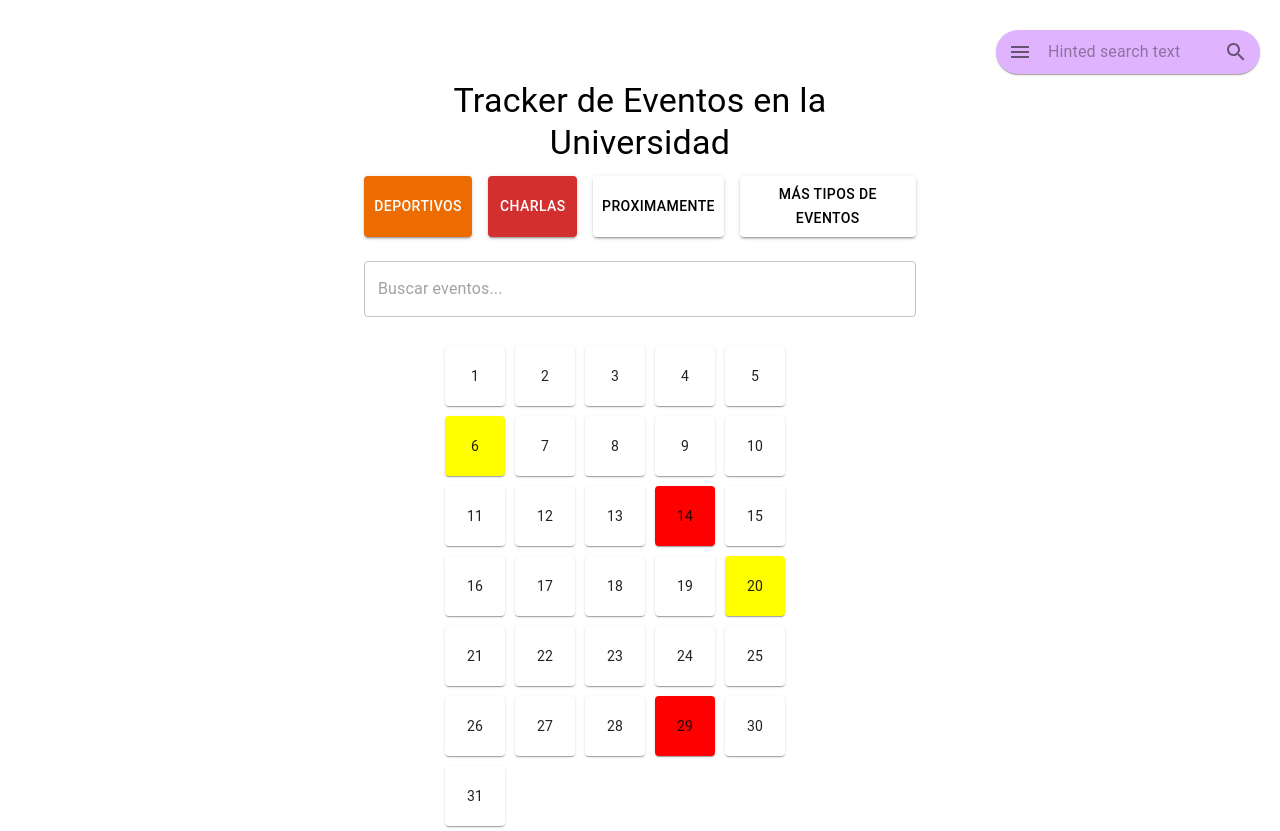
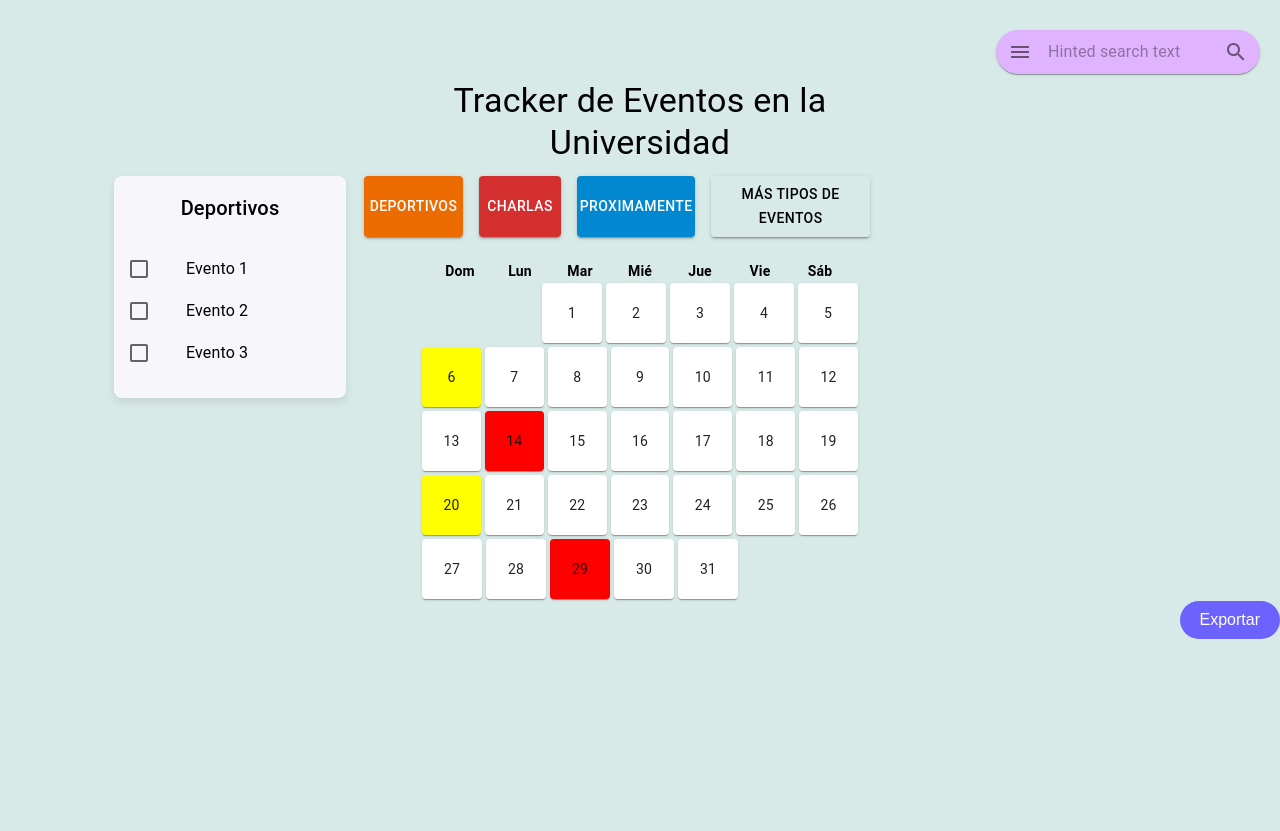
Before and after one commit to Kodamonkey/tracker-universitario, a React (Create React App) app: page / in a window 1280 px wide. Both pictures are taken after a click on the button "DEPORTIVOS". After the commit the page ends 800 px from the top, so only its background shows below. Built offline with nearby package versions, Linux system fonts and the light colour scheme.

Commit message:
Componentes Calendario y Exportar

```diff
--- a/package.json
+++ b/package.json
@@ -14,6 +14,7 @@
     "react": "^18.3.1",
     "react-dom": "^18.3.1",
     "react-scripts": "5.0.1",
+    "tracker-eventos-universidad": "file:",
     "web-vitals": "^2.1.4"
   },
   "scripts": {
--- a/src/App.js
+++ b/src/App.js
@@ -1,8 +1,9 @@
-import React, { useState } from 'react';
-import Navbar from './components/Navbar'; // Asegúrate de que la ruta sea correcta
-import FiltroEventos from './components/FiltroEventos';
-import CalendarioEventos from './components/CalendarioEventos';
-import { Container, Typography, TextField } from '@mui/material';
+import React, { useState } from "react";
+import Navbar from "./components/Navbar"; // Asegúrate de que la ruta sea correcta
+import FiltroEventos from "./components/FiltroEventos";
+import CalendarioEventos from "./components/CalendarioEventos";
+import { Container, Typography, TextField } from "@mui/material";
+import Exportar from "./components/Exportar";
 
 function App() {
   const [filter, setFilter] = useState(null);
@@ -14,20 +15,14 @@ function App() {
   return (
     <div>
       <Navbar /> {/* Navbar siempre visible en la esquina superior derecha */}
-
-      <Container maxWidth="sm" sx={{ textAlign: 'center', marginTop: 10 }}>
+      <Container maxWidth="sm" sx={{ textAlign: "center", marginTop: 10 }}>
         <Typography variant="h4" gutterBottom>
           Tracker de Eventos en la Universidad
         </Typography>
         <FiltroEventos onFilterChange={handleFilterChange} />
-        <TextField
-          variant="outlined"
-          placeholder="Buscar eventos..."
-          fullWidth
-          sx={{ marginBottom: 3 }}
-        />
         <CalendarioEventos events={[]} filter={filter} />
       </Container>
+      <Exportar></Exportar>
     </div>
   );
 }
--- a/src/components/CalendarioEventos.jsx
+++ b/src/components/CalendarioEventos.jsx
@@ -1,9 +1,11 @@
 import React from "react";
 import { Paper, Typography } from "@mui/material";
-//import { format } from "date-fns";
 
 const CalendarioEventos = ({ events }) => {
-  // Para el prototipo, simulemos algunos eventos de ejemplo
+  // Definición de días de la semana
+  const diasDeLaSemana = ["Dom", "Lun", "Mar", "Mié", "Jue", "Vie", "Sáb"];
+
+  // Simulación de eventos
   const diasConEventos = {
     "2023-08-06": "Deportivos",
     "2023-08-14": "Charlas",
@@ -11,9 +13,22 @@ const CalendarioEventos = ({ events }) => {
     "2023-08-29": "Charlas",
   };
 
+  // Generar las celdas del calendario en una estructura de semanas
   const renderCalendar = () => {
-    return Array.from({ length: 31 }, (_, i) => {
-      const day = i + 1;
+    const totalDias = 31;
+    const calendario = [];
+    let semana = [];
+
+    // Llenar la primera semana con días vacíos si el mes no empieza en domingo
+    const primerDiaDeLaSemana = 2; // Cambia este número según el día en que inicia el mes (0 = Domingo, 1 = Lunes, etc.)
+    for (let i = 0; i < primerDiaDeLaSemana; i++) {
+      semana.push(
+        <div key={`empty-${i}`} style={{ width: "60px", height: "60px" }}></div>
+      );
+    }
+
+    // Llenar el resto del mes
+    for (let day = 1; day <= totalDias; day++) {
       const dateKey = `2023-08-${String(day).padStart(2, "0")}`;
       const eventType = diasConEventos[dateKey];
 
@@ -21,7 +36,7 @@ const CalendarioEventos = ({ events }) => {
       if (eventType === "Deportivos") bgColor = "yellow";
       if (eventType === "Charlas") bgColor = "red";
 
-      return (
+      semana.push(
         <Paper
           key={day}
           sx={{
@@ -31,24 +46,57 @@ const CalendarioEventos = ({ events }) => {
             display: "flex",
             alignItems: "center",
             justifyContent: "center",
-            margin: "5px",
+            margin: "2px",
           }}
         >
           <Typography variant="body2">{day}</Typography>
         </Paper>
       );
-    });
+
+      // Cada 7 días, agregar la semana al calendario y reiniciar
+      if (semana.length === 7) {
+        calendario.push(
+          <div key={`week-${calendario.length}`} style={{ display: "flex" }}>
+            {semana}
+          </div>
+        );
+        semana = [];
+      }
+    }
+
+    // Si queda una última semana incompleta, añadirla
+    if (semana.length > 0) {
+      calendario.push(
+        <div key={`week-${calendario.length}`} style={{ display: "flex" }}>
+          {semana}
+        </div>
+      );
+    }
+
+    return calendario;
   };
 
   return (
     <div
       style={{
-        display: "flex",
-        flexWrap: "wrap",
-        width: "400px",
+        width: "440px",
         margin: "auto",
       }}
     >
+      {/* Encabezado con los días de la semana */}
+      <div style={{ display: "flex", justifyContent: "center" }}>
+        {diasDeLaSemana.map((dia, index) => (
+          <Typography
+            key={index}
+            variant="body2"
+            style={{ width: "60px", textAlign: "center", fontWeight: "bold" }}
+          >
+            {dia}
+          </Typography>
+        ))}
+      </div>
+
+      {/* Renderizado del calendario en semanas */}
       {renderCalendar()}
     </div>
   );
--- /dev/null
+++ b/src/components/Exportar.jsx
@@ -0,0 +1,16 @@
+import React from "react";
+
+function ExportButton() {
+  const handleExport = () => {
+    // Aquí colocarás la lógica de exportación
+    alert("Función de exportación aún no implementada");
+  };
+
+  return (
+    <button onClick={handleExport} className="export-button">
+      Exportar
+    </button>
+  );
+}
+
+export default ExportButton;
--- a/src/components/FiltroEventos.jsx
+++ b/src/components/FiltroEventos.jsx
@@ -1,38 +1,112 @@
-import React from "react";
-import { Button, Stack } from "@mui/material";
+import React, { useState } from "react";
+import {
+  Button,
+  Stack,
+  Box,
+  Checkbox,
+  List,
+  ListItem,
+  ListItemText,
+  ListItemIcon,
+  Typography,
+} from "@mui/material";
 
 const FiltroEventos = ({ onFilterChange }) => {
+  const [selectedFilter, setSelectedFilter] = useState(null);
+  const [checklistItems, setChecklistItems] = useState([]);
+
+  // Definir los eventos de ejemplo para cada filtro
+  const eventos = {
+    Deportivos: ["Evento 1", "Evento 2", "Evento 3"],
+    Charlas: ["Evento 4", "Evento 5", "Evento 6"],
+    Proximamente: ["Evento 7", "Evento 8", "Evento 9"],
+    Otros: ["Evento 10", "Evento 11", "Evento 12"],
+  };
+
+  // Función para manejar el cambio de filtro
+  const handleFilterClick = (filter) => {
+    setSelectedFilter(filter);
+    setChecklistItems(eventos[filter]);
+    onFilterChange(filter); // Llamar la función de filtro en caso de que se necesite en otro componente
+  };
+
   return (
+    <Box
+      sx={{
+        position: "relative",
+        display: "flex",
+        justifyContent: "center",
+        alignItems: "flex-start",
+        gap: 4,
+      }}
+    >
+      {/* Menú de checklist flotante a la izquierda */}
+      {selectedFilter && (
+        <Box
+          sx={{
+            position: "absolute",
+            left: "-250px", // Ajusta este valor según el espacio que necesites
+            top: "0",
+            width: "200px",
+            padding: "16px",
+            backgroundColor: "#f7f7fb",
+            borderRadius: "8px",
+            boxShadow: "0px 4px 8px rgba(0, 0, 0, 0.1)",
+          }}
+        >
+          <Typography variant="h6" sx={{ marginBottom: 2 }}>
+            {selectedFilter}
+          </Typography>
+          <List>
+            {checklistItems.map((item, index) => (
+              <ListItem key={index} disablePadding>
+                <ListItemIcon>
+                  <Checkbox edge="start" />
+                </ListItemIcon>
+                <ListItemText primary={item} />
+              </ListItem>
+            ))}
+          </List>
+        </Box>
+      )}
+
+      {/* Botones de filtro */}
       <Stack direction="row" spacing={2} sx={{ marginBottom: 3 }}>
         <Button
           variant="contained"
           color="warning"
-        onClick={() => onFilterChange("Deportivos")}
+          onClick={() => handleFilterClick("Deportivos")}
         >
           Deportivos
         </Button>
         <Button
           variant="contained"
           color="error"
-        onClick={() => onFilterChange("Charlas")}
+          onClick={() => handleFilterClick("Charlas")}
         >
           Charlas
         </Button>
         <Button
           variant="contained"
-        color="default"
-        onClick={() => onFilterChange("Proximamente")}
+          color="info"
+          onClick={() => handleFilterClick("Proximamente")}
         >
           Proximamente
         </Button>
         <Button
           variant="contained"
           color="default"
-        onClick={() => onFilterChange("Otros")}
+          onClick={() => handleFilterClick("Otros")}
         >
           Más tipos de eventos
         </Button>
       </Stack>
+
+      {/* Aquí iría el calendario */}
+      <Box sx={{ width: "100%" }}>
+        {/* Aquí insertas tu componente de calendario */}
+      </Box>
+    </Box>
   );
 };
 
--- a/src/index.css
+++ b/src/index.css
@@ -1,13 +1,31 @@
 body {
+  background-color: #d8eae8;
   margin: 0;
-  font-family: -apple-system, BlinkMacSystemFont, 'Segoe UI', 'Roboto', 'Oxygen',
-    'Ubuntu', 'Cantarell', 'Fira Sans', 'Droid Sans', 'Helvetica Neue',
+  font-family: -apple-system, BlinkMacSystemFont, "Segoe UI", "Roboto", "Oxygen",
+    "Ubuntu", "Cantarell", "Fira Sans", "Droid Sans", "Helvetica Neue",
     sans-serif;
   -webkit-font-smoothing: antialiased;
   -moz-osx-font-smoothing: grayscale;
 }
 
 code {
-  font-family: source-code-pro, Menlo, Monaco, Consolas, 'Courier New',
+  font-family: source-code-pro, Menlo, Monaco, Consolas, "Courier New",
     monospace;
 }
+
+.export-button {
+  background-color: #6c63ff; /* Color morado del botón */
+  color: white;
+  float: right;
+  border: none;
+  border-radius: 20px;
+  padding: 10px 20px;
+  font-size: 16px;
+  cursor: pointer;
+  outline: none;
+  transition: background-color 0.3s;
+}
+
+.export-button:hover {
+  background-color: #5753cc; /* Color al pasar el cursor */
+}
```
Also changed, not shown: 1 other file (tests, documents, lock files or other folders). Lines whose indentation alone changed are shown as unchanged.
